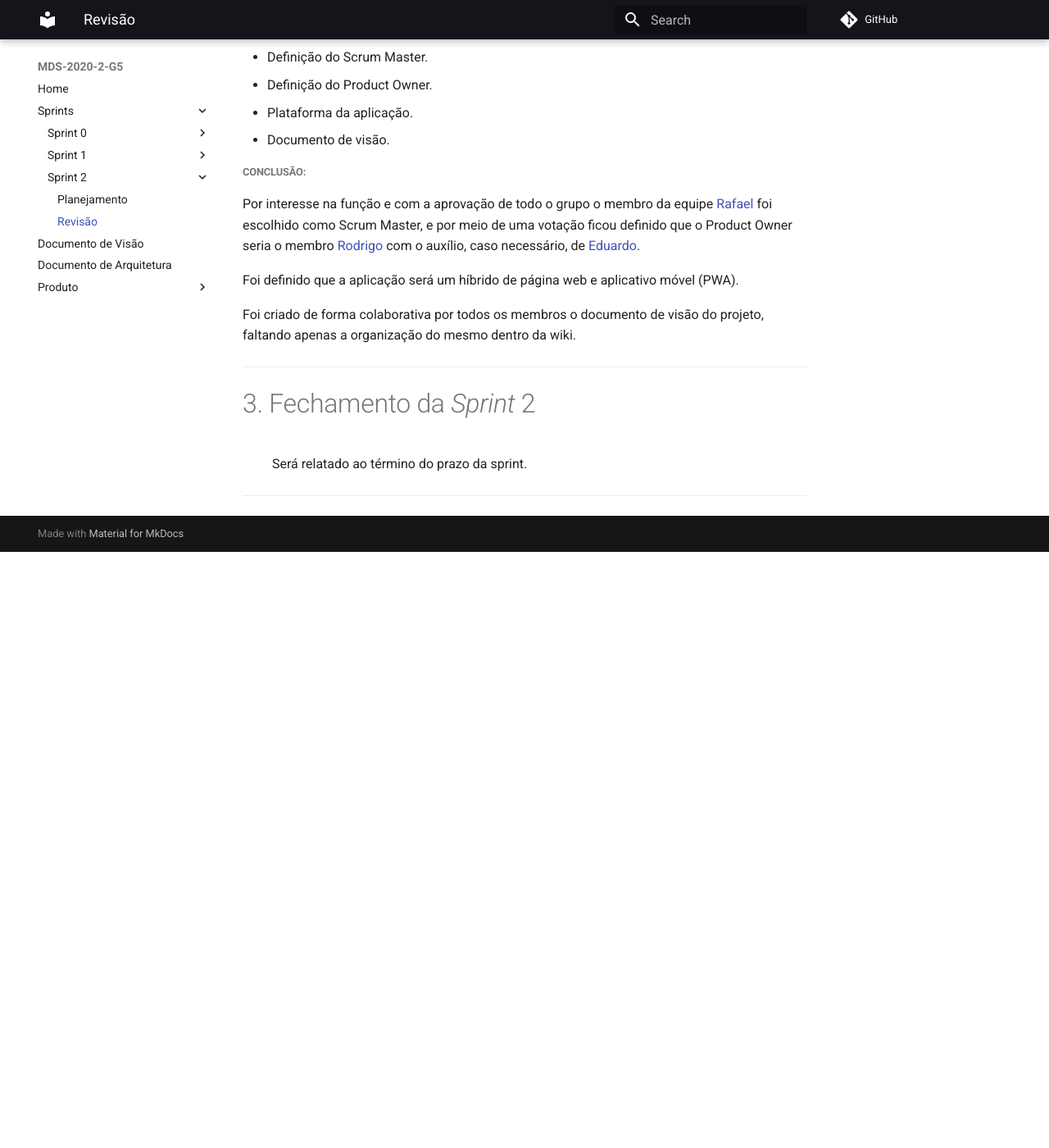
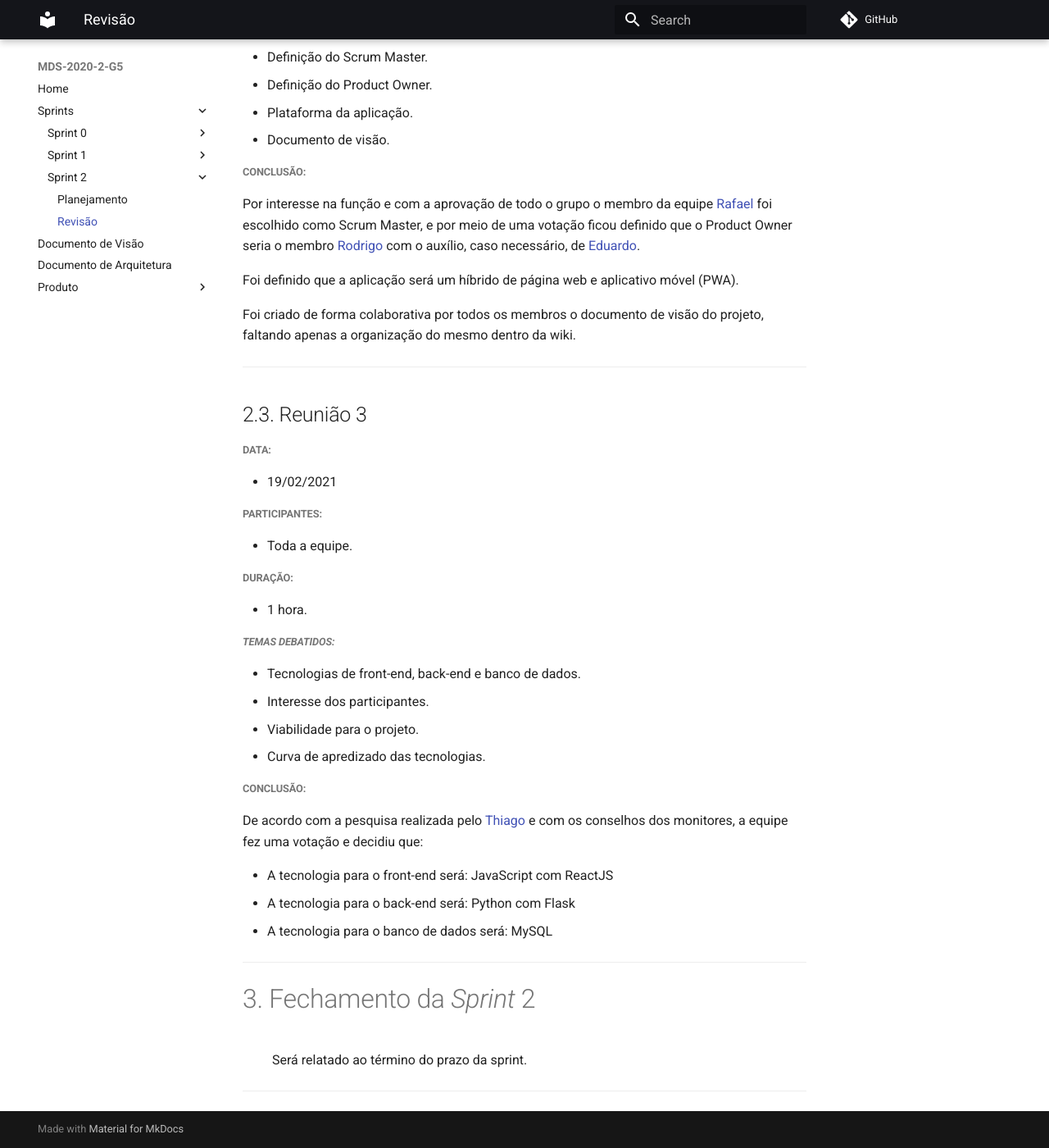
Before and after one commit to fga-eps-mds/2020.2-Anunbis, an MkDocs documentation site: the page built from docs/sprints/revisao-sprint-2.md, in a window 1280 px wide and 1400 px high, scrolled down 1278 px. Shown: the whole window at 82% size. Built offline with MkDocs 1.6.1 and Material for MkDocs 9.7.7, drawn with Linux system fonts in a browser that asks for light colours; comment, search, counter and statistics services are not loaded; before the commit the page ends 1951 px from its top, so only the background shows below that; some of the changed text lies outside the part shown.

Commit message:
Adicionado relatorio da reuniao do dia  19/02

```diff
--- a/docs/sprints/revisao-sprint-2.md
+++ b/docs/sprints/revisao-sprint-2.md
@@ -14,7 +14,7 @@
 ##### Duração:
 - 2 horas.
 ##### _Temas Debatidos:_
-- Coonclusão da sprint 1.
+- Conclusão da sprint 1.
 - Objetivos da sprint 2.
 - Escopo do projeto.
 - Épicos do Projeto.
@@ -48,6 +48,27 @@ Foi criado de forma colaborativa por todos os membros o documento de visão do p
 
 ---
 
+## 2.3. Reunião 3
+##### Data:
+- 19/02/2021
+##### Participantes:
+- Toda a equipe.
+##### Duração:
+- 1 hora.
+##### _Temas Debatidos:_
+- Tecnologias de front-end, back-end e banco de dados.
+- Interesse dos participantes.
+- Viabilidade para o projeto.
+- Curva de apredizado das tecnologias.
+
+##### Conclusão:
+De acordo com a pesquisa realizada pelo [Thiago](https://github.com/thiagohdaqw) e com os conselhos dos monitores, a equipe fez uma votação e decidiu que:
+
+- A tecnologia para o front-end será: JavaScript com ReactJS
+- A tecnologia para o back-end será: Python com Flask
+- A tecnologia para o banco de dados será: MySQL
+
+---
 # 3. Fechamento da _Sprint_ 2
 <p align="justify">&emsp;&emsp; Será relatado ao término do prazo da sprint.</p>
 
```
